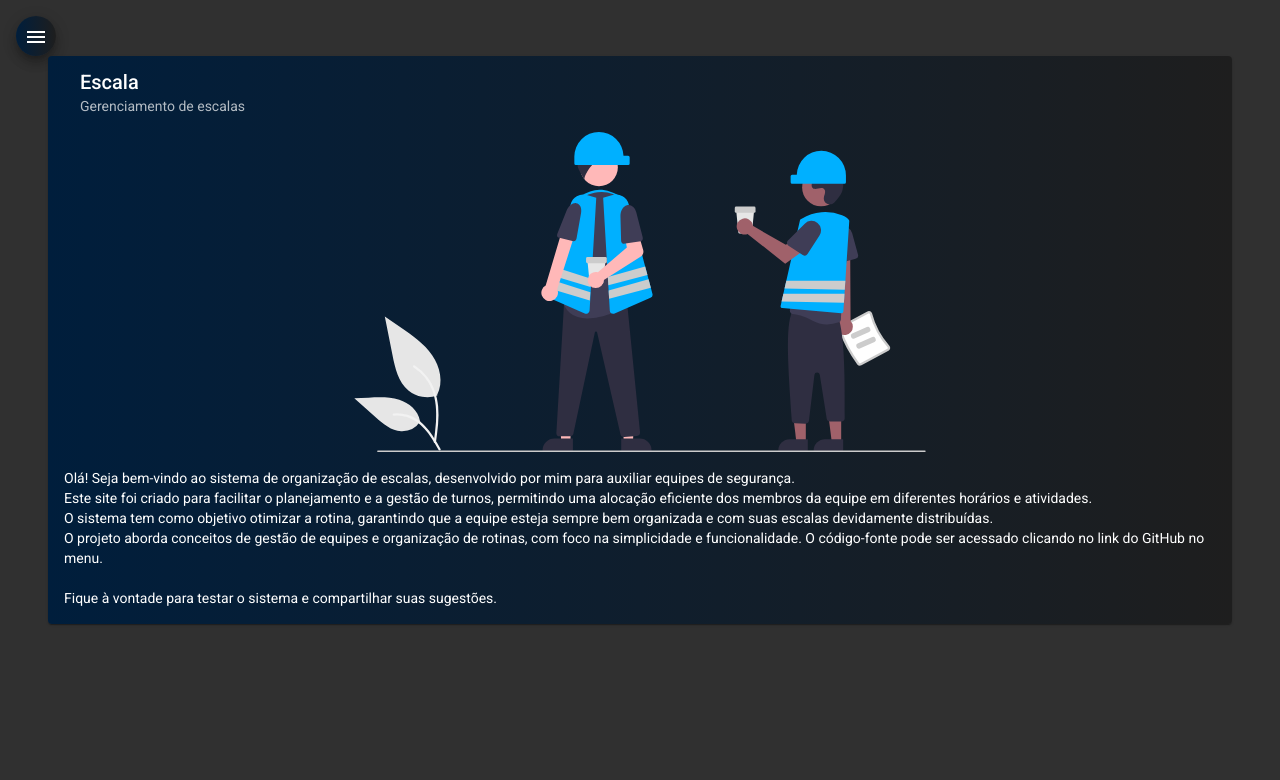
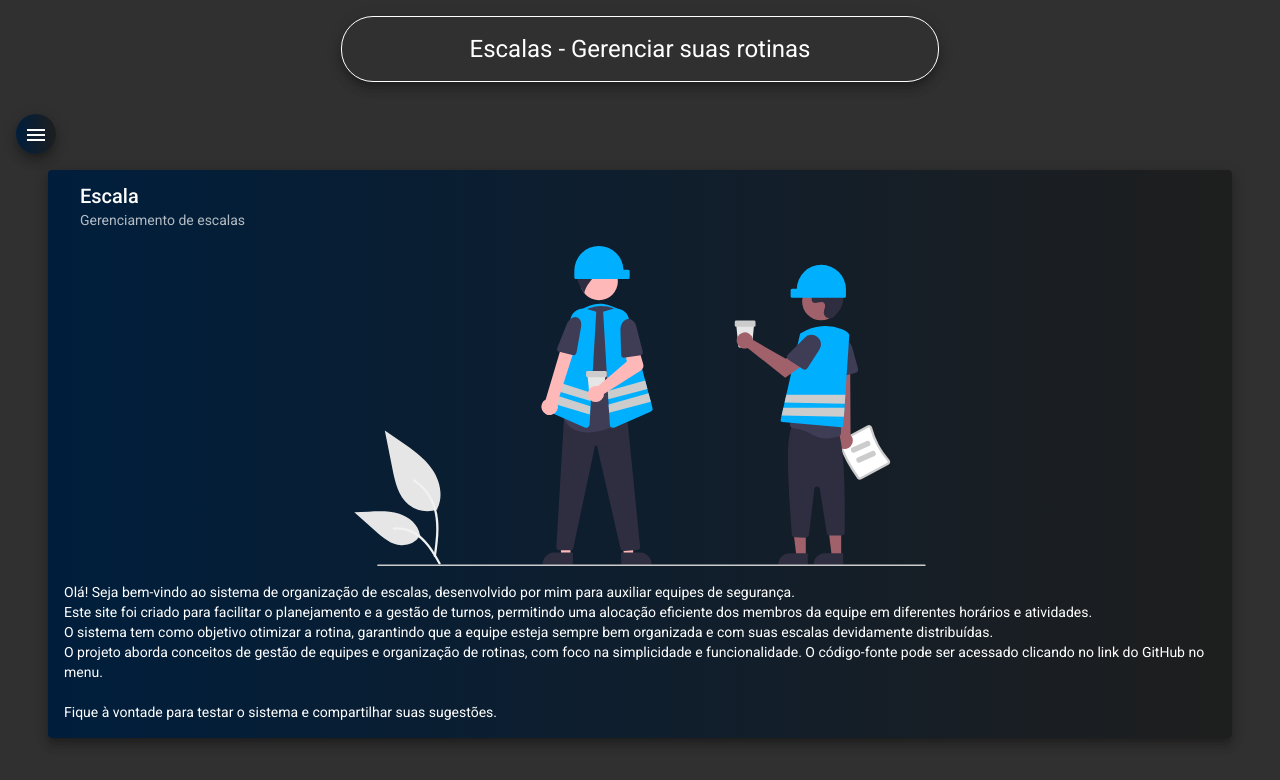
Before and after one commit to gustavomf1/Escalas-frontend, an Angular app: page /home in a window 1280 px wide. Shown: the top 780 px of the page. Built offline with nearby package versions, Linux system fonts and the light colour scheme.

Commit message:
HTML e CSS para header

```diff
--- a/src/app/components/header/header.component.css
+++ b/src/app/components/header/header.component.css
@@ -0,0 +1,12 @@
+.container{
+    display: flex;
+    align-items: center;
+    justify-content: center;
+}
+
+h1{
+    margin-top: 1rem;
+    border: 1px solid white;
+    padding: 1rem 10%;
+    border-radius: 2rem;
+}
--- a/src/app/components/header/header.component.html
+++ b/src/app/components/header/header.component.html
@@ -1 +1,3 @@
-<p>header works!</p>
+<div class="container">
+    <h1 class="mat-elevation-z8">Escalas - Gerenciar suas rotinas</h1>
+</div>
--- a/src/app/components/home/home.component.css
+++ b/src/app/components/home/home.component.css
@@ -1,6 +1,6 @@
 .card{
     width: 90%;
-    margin: auto;
+    margin: 1rem auto;
     background: linear-gradient(90deg, rgba(0, 30, 60, 1) 0%, rgba(30, 30, 30, 1) 100%);
 }
 
--- a/src/app/components/home/home.component.html
+++ b/src/app/components/home/home.component.html
@@ -1,4 +1,4 @@
-<mat-card class="card" appearance="outlined">
+<mat-card class="card mat-elevation-z8" appearance="outlined">
     <mat-card-header>
       <mat-card-title>Escala</mat-card-title>
       <mat-card-subtitle>Gerenciamento de escalas</mat-card-subtitle>
--- a/src/app/components/nav/nav.component.html
+++ b/src/app/components/nav/nav.component.html
@@ -26,6 +26,7 @@
     </mat-drawer>
 
     <div class="sidenav-content">
+        <app-header></app-header>
       <button class="menu mat-elevation-z8" (click)="drawer.toggle()" mat-icon-button>
         <mat-icon>menu</mat-icon>
       </button>
```
